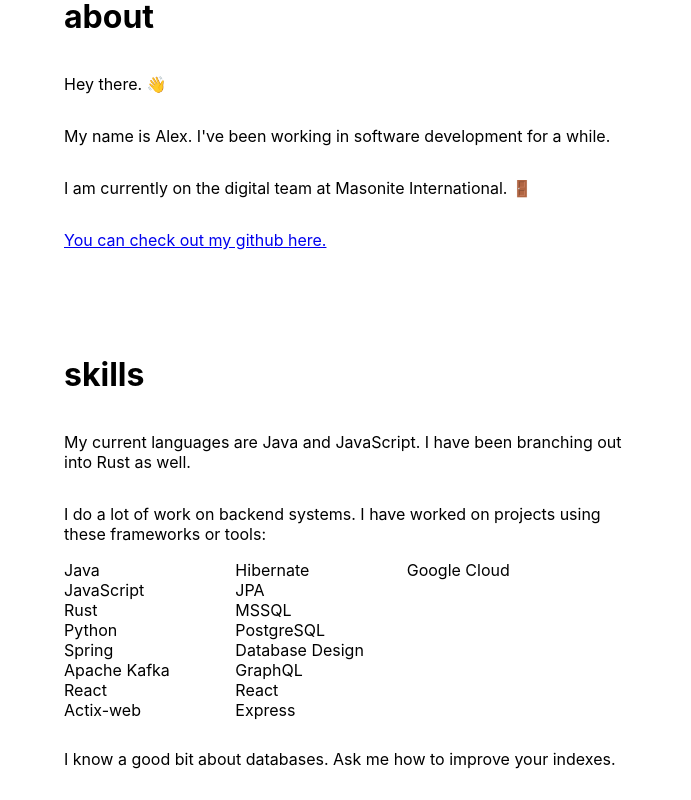
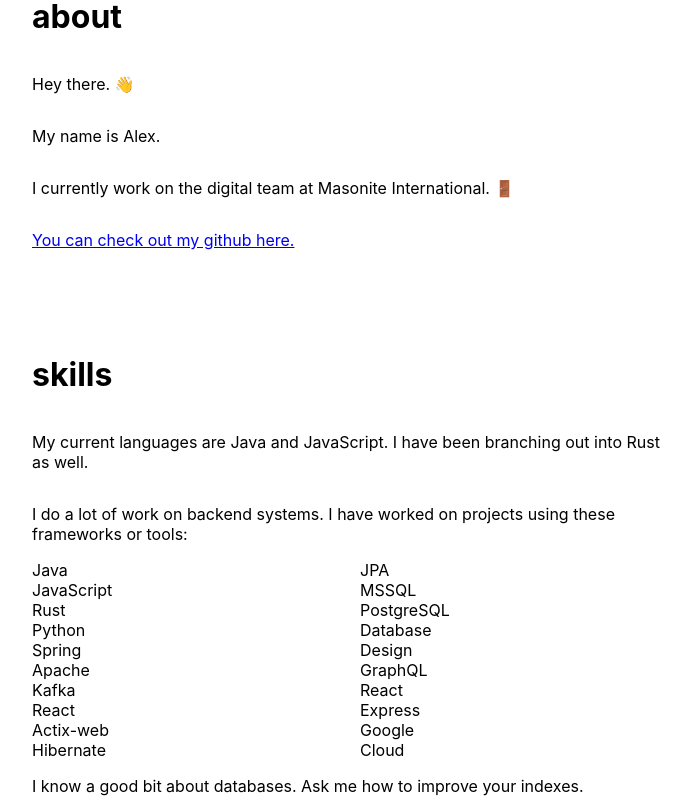
Before and after one commit to abrackx/brahts-ui, a React (Create React App) app: page / in a window 1280 px wide. Shown: the part 820-1620 px from the top of the page, without its empty margins (288-979 px from the left). Built offline with nearby package versions, Linux system fonts and the light colour scheme.

Commit message:
Fixes css for image and ul

```diff
--- a/src/components/Content/Content.css
+++ b/src/components/Content/Content.css
@@ -2,20 +2,14 @@
   display: flex;
   flex-direction: column;
   justify-content: space-around;
-  width: 45%;
-  height: 90vh;
+  width: 50%;
 }
 
 #content-main ul{
-  max-height: 22%;
-  max-width: 85%;
-  display: flex;
+  columns: 2;
   padding: 0;
   margin: 0;
-  flex-direction: column;
-  flex-wrap: wrap;
   list-style: none;
-  align-content: space-between;
 }
 
 #content-main li {
--- a/src/components/Content/index.js
+++ b/src/components/Content/index.js
@@ -8,10 +8,9 @@ export default function Content() {
         <h1>about</h1>
         <p>Hey there. 👋</p>
         <p>
-          My name is Alex. I've been working in software development for a
-          while.
+          My name is Alex.
         </p>
-        <p>I am currently on the digital team at Masonite International. 🚪</p>
+        <p>I currently work on the digital team at Masonite International. 🚪</p>
         <p>
           <a href="https://github.com/abrackx">
             You can check out my github here.
--- a/src/components/Landing/Landing.css
+++ b/src/components/Landing/Landing.css
@@ -1,6 +1,6 @@
 #landing-main img {
   height: 90vh;
-  width: auto;
+  width: 100%;
   object-fit: cover;
 }
 
```
